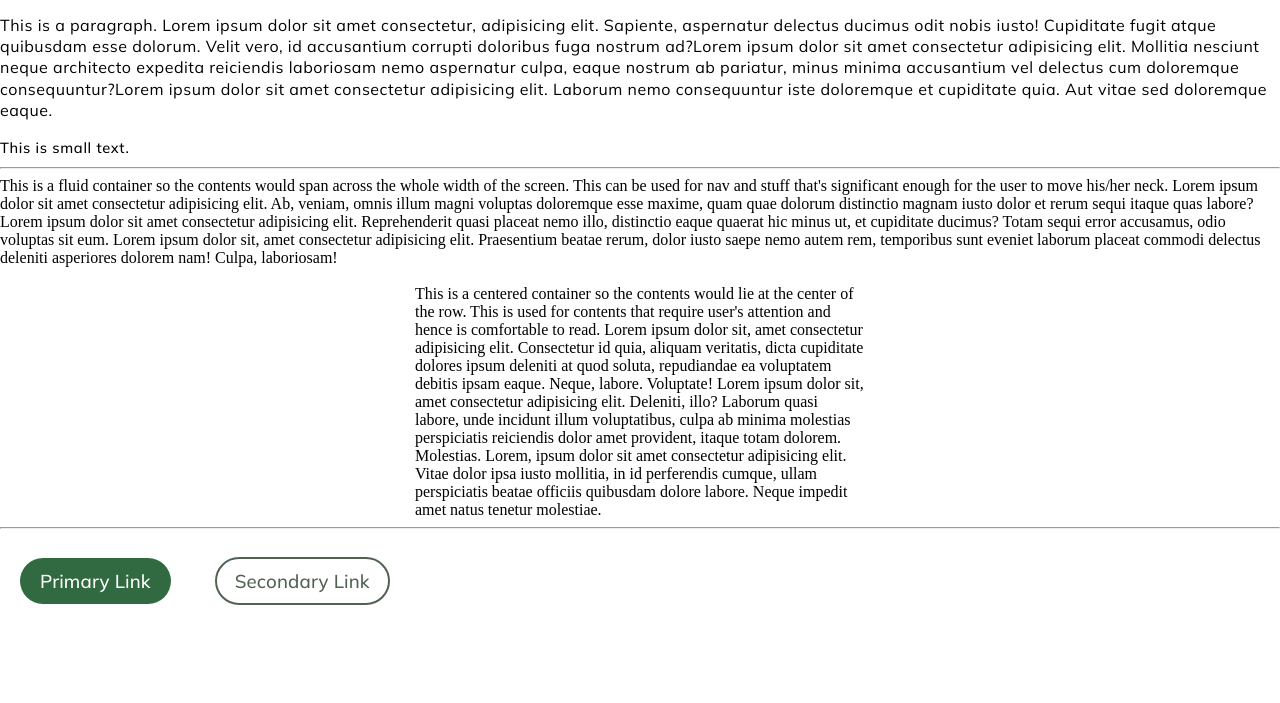
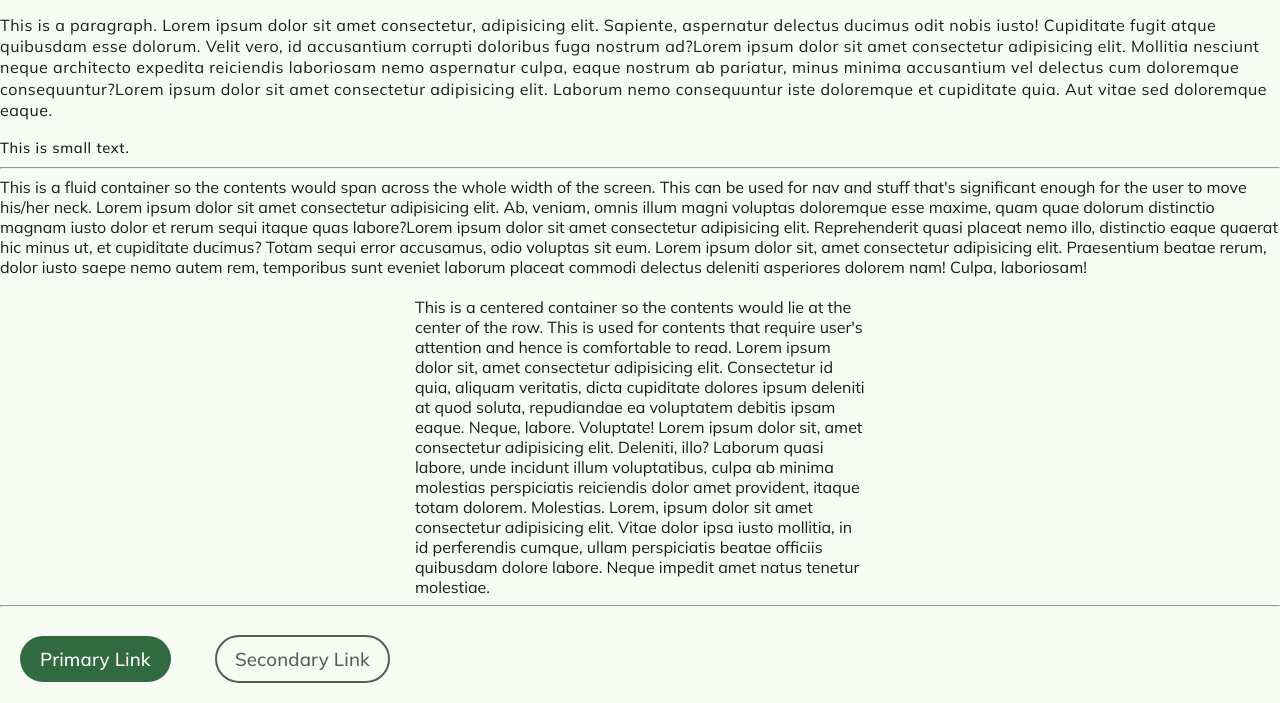
Before and after one commit to ShiviPro/component-library-2024, a plain HTML site: page index.html in a window 1280 px wide. Shown: the part 336-1039 px from the top of the page. Before the commit the page ends 961 px from the top, so only its background shows below. Drawn offline with Linux system fonts and the light colour scheme.

Commit message:
feat: add global styles

```diff
--- a/styles.css
+++ b/styles.css
@@ -18,6 +18,14 @@
 html,
 body {
   margin: 0;
+}
+
+/* Global Styles */
+
+body {
+  background-color: var(--surface-color);
+  color: var(--on-surface-color);
+  font-family: "Mulish", sans-serif;
 }
 
 /* Typography */
@@ -47,7 +55,6 @@ body {
 }
 
 .body-text {
-  font-family: "Mulish", sans-serif;
   font-weight: 400;
   font-size: 12pt;
   line-height: 16pt;
@@ -55,7 +62,6 @@ body {
 }
 
 .label-large {
-  font-family: "Mulish", sans-serif;
   font-weight: 500;
   font-size: 14pt;
   line-height: 20pt;
@@ -63,7 +69,6 @@ body {
 }
 
 .label-small {
-  font-family: "Mulish", sans-serif;
   font-weight: 500;
   font-size: 11pt;
   line-height: 16pt;
```
